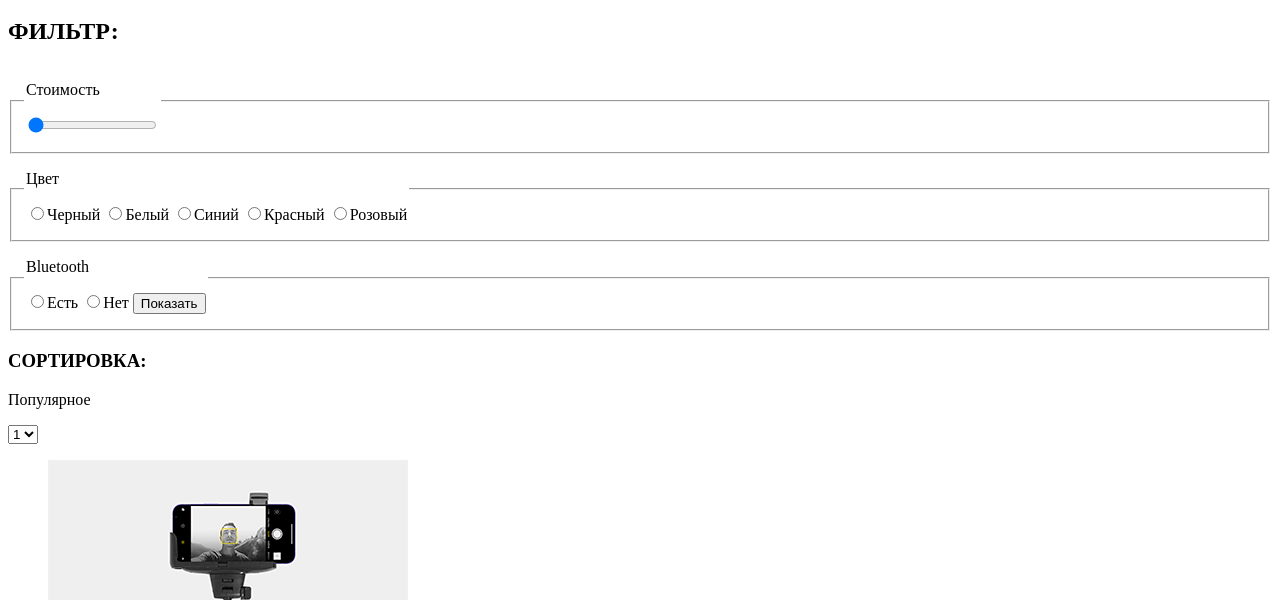
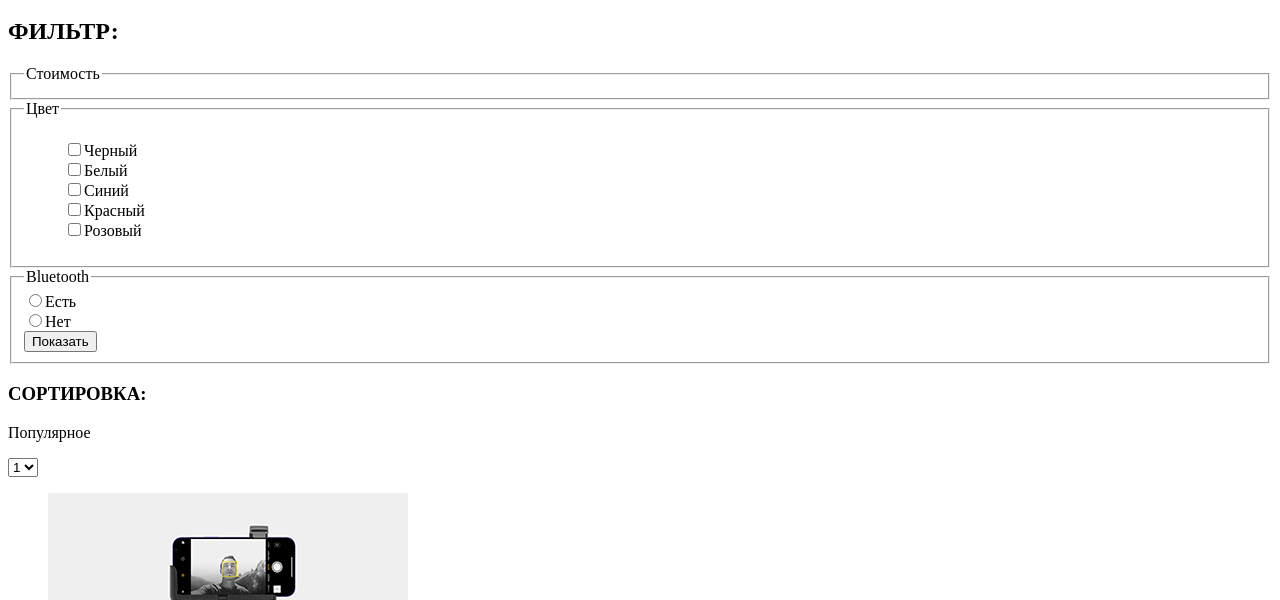
Before and after one commit to htmlacademy-htmlcss/2042045-device-34, a plain HTML site: page catalog.html in a window 1280 px wide. Shown: the part 500-1100 px from the top of the page. Drawn offline with Linux system fonts and the light colour scheme.

Commit message:
Исправлены чекбоксы

```diff
--- a/catalog.html
+++ b/catalog.html
@@ -62,28 +62,23 @@
       <form action="https://echo.htmlacademy.ru/" method="post">
         <h2>ФИЛЬТР:</h2>
         <fieldset>
-          <legend>
-            <p>Стоимость</p>
-            <input type="range" action="https://echo.htmlacademy.ru/" method="post" min="0" max="5000" value="1">
-          </legend>
+          <legend>Стоимость</legend>
         </fieldset>
         <fieldset>
-          <legend>
-            <p>Цвет</p>
-            <label><input type="radio" name="question-one" value="p">Черный</label>
-            <label><input type="radio" name="question-one" value="p">Белый</label>
-            <label><input type="radio" name="question-one" value="p">Синий</label>
-            <label><input type="radio" name="question-one" value="p">Красный</label>
-            <label><input type="radio" name="question-one" value="p">Розовый</label>
-          </legend>
+          <legend>Цвет</legend>
+          <ul>
+            <li><label><input type="checkbox" name="question-one" value="p">Черный</label></li>
+            <li><label><input type="checkbox" name="question-one" value="p">Белый</label></li>
+            <li><label><input type="checkbox" name="question-one" value="p">Синий</label></li>
+            <li><label><input type="checkbox" name="question-one" value="p">Красный</label></li>
+            <li><label><input type="checkbox" name="question-one" value="p">Розовый</label></li>
+          </ul>
         </fieldset>
         <fieldset>
-          <legend>
-            <p>Bluetooth</p>
-            <label><input type="radio" name="question-one" value="p">Есть</label>
-            <label><input type="radio" name="question-one" value="p">Нет</label>
-            <button type="submit">Показать</button>
-          </legend>
+          <legend>Bluetooth</legend>
+          <li><label><input type="radio" name="question-one" value="p">Есть</label></li>
+          <li><label><input type="radio" name="question-one" value="p">Нет</label></li>
+          <button type="submit">Показать</button>
         </fieldset>
       </form>
     </section>
```
